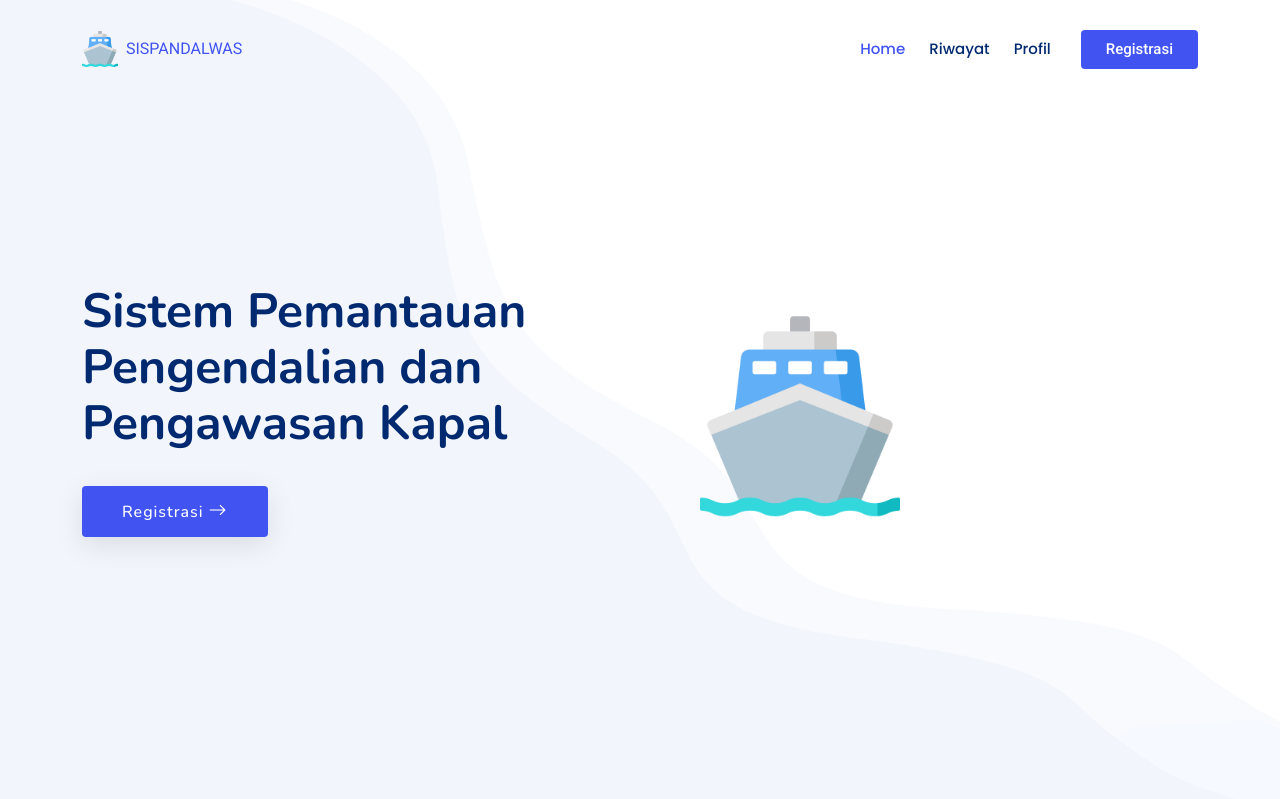
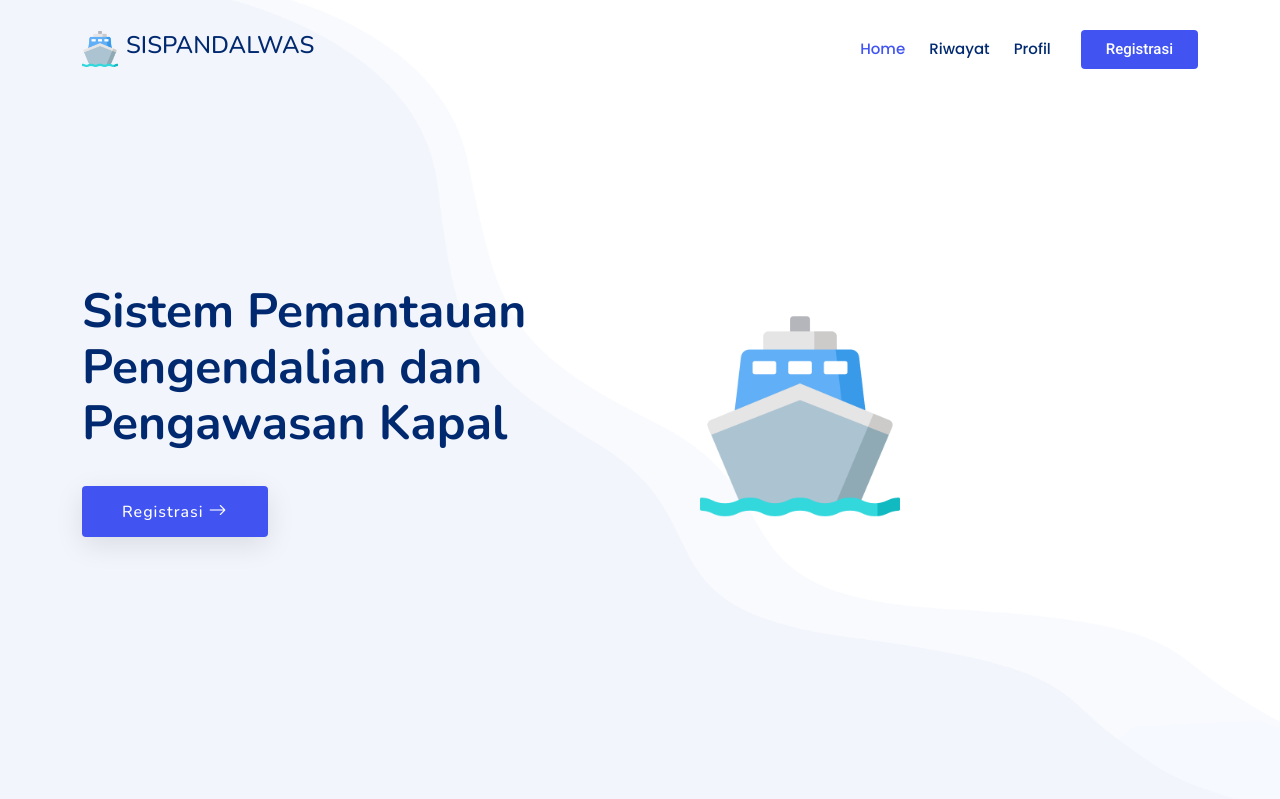
Before and after one commit to WannxxRd/Booking-system, a CodeIgniter 4 app: the page made by app/Views/landing.php in a window 1280 px wide. Shown: the top 799 px of the page. Run offline with PHP 8.4 and a stand-in for CodeIgniter, Linux system fonts and the light colour scheme; the template is opened without the code that fills it, so the values that code supplies are empty; some libraries are stand-ins or nearby versions.

Commit message:
Second commit

```diff
--- a/app/Views/landing.php
+++ b/app/Views/landing.php
@@ -60,7 +60,7 @@
 
             <a href="<?= base_url() ?>" class="logo d-flex align-items-center me-auto">
                 <img src="<?= base_url('assets/img/logo.png') ?>" alt="Logo">
-                <span class="sitename">SISPANDALWAS</span>
+                <h4 class="sitename">SISPANDALWAS</h4>
             </a>
 
             <?= view('menu') ?>
--- a/app/Views/template.php
+++ b/app/Views/template.php
@@ -40,7 +40,7 @@
 
             <a href="<?= base_url() ?>" class="logo d-flex align-items-center me-auto">
                 <img src="<?= base_url('assets/img/logo.png') ?>" alt="Logo">
-                <h1 class="sitename">SISPANDALWAS</h1>
+                <h4 class="sitename">SISPANDALWAS</h4>
             </a>
 
             <?= view('menu') ?>
```
